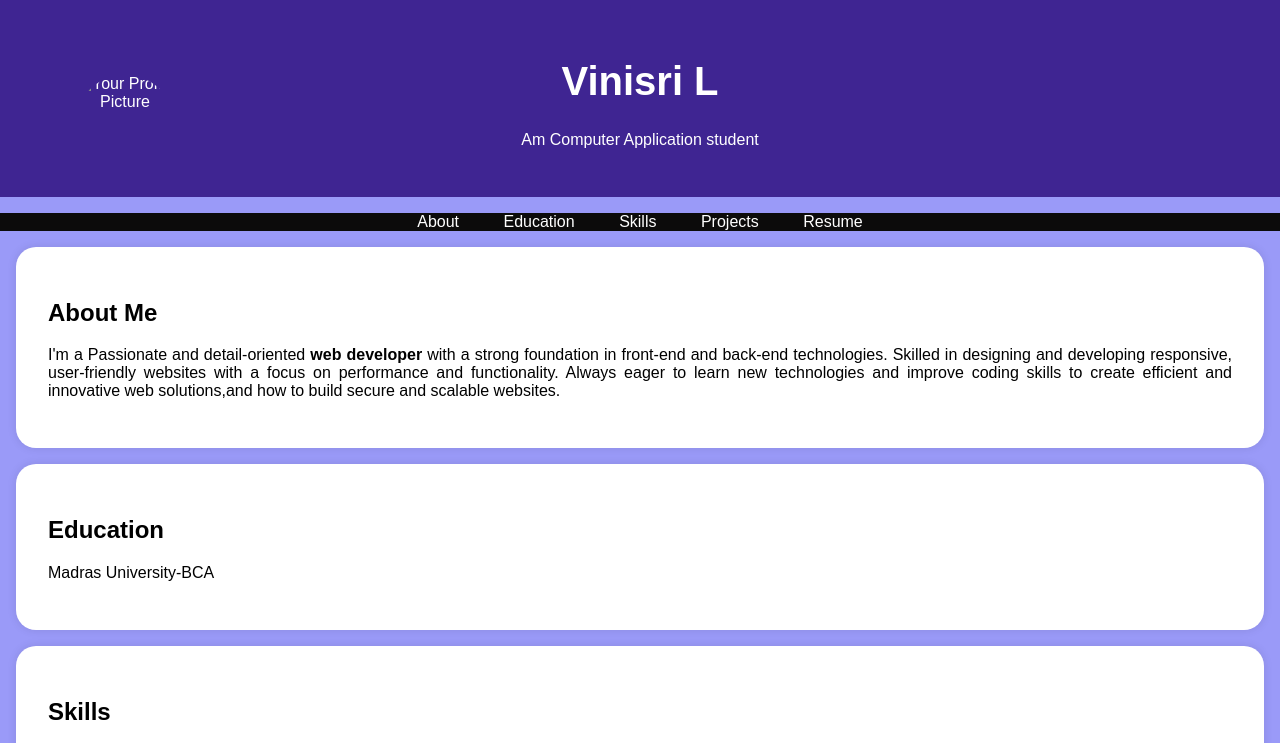
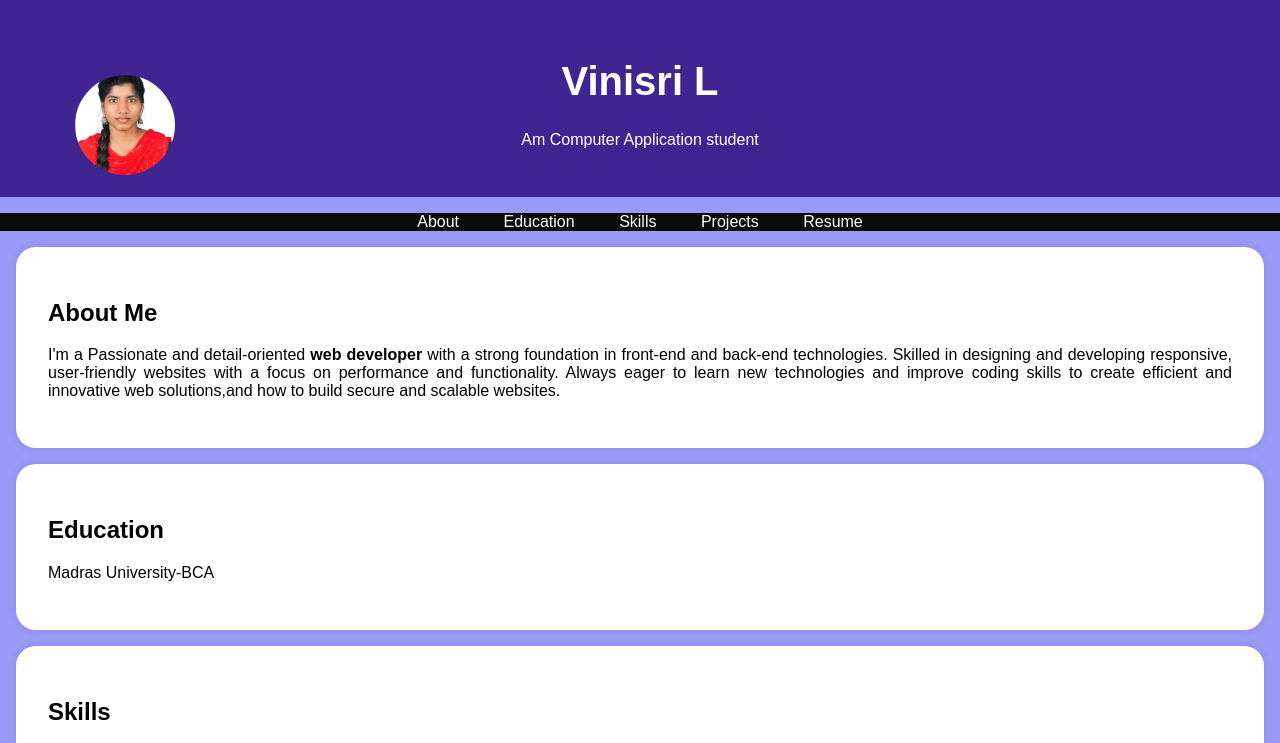
Before and after one commit to Vinisri2005/Digital_portfolio, a plain HTML site: page index.html in a window 1280 px wide. Shown: the top 743 px of the page. Drawn offline with Linux system fonts and the light colour scheme.

Commit message:
Update index.html

```diff
--- a/index.html
+++ b/index.html
@@ -95,7 +95,7 @@
     <header>
         <div class="header-content">
             <!-- Add your profile picture here -->
-            <img src="passport photo.jpg" alt="Your Profile Picture" class="profile-picture">
+            <img src="img.jpg" alt="Your Profile Picture" class="profile-picture">
             <h1>Vinisri L</h1>
             <p>Am Computer Application student</p>
         </div>
```
